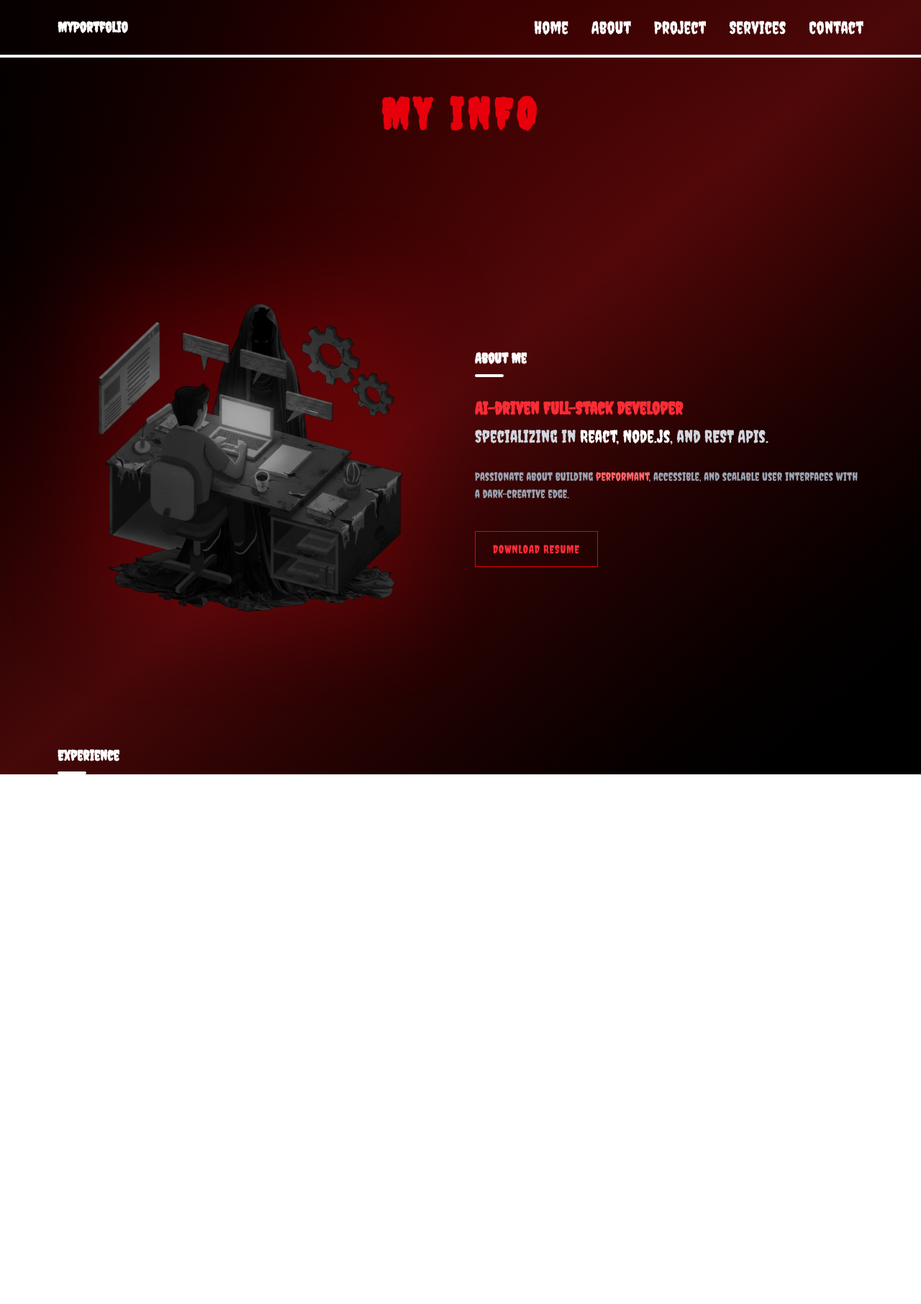
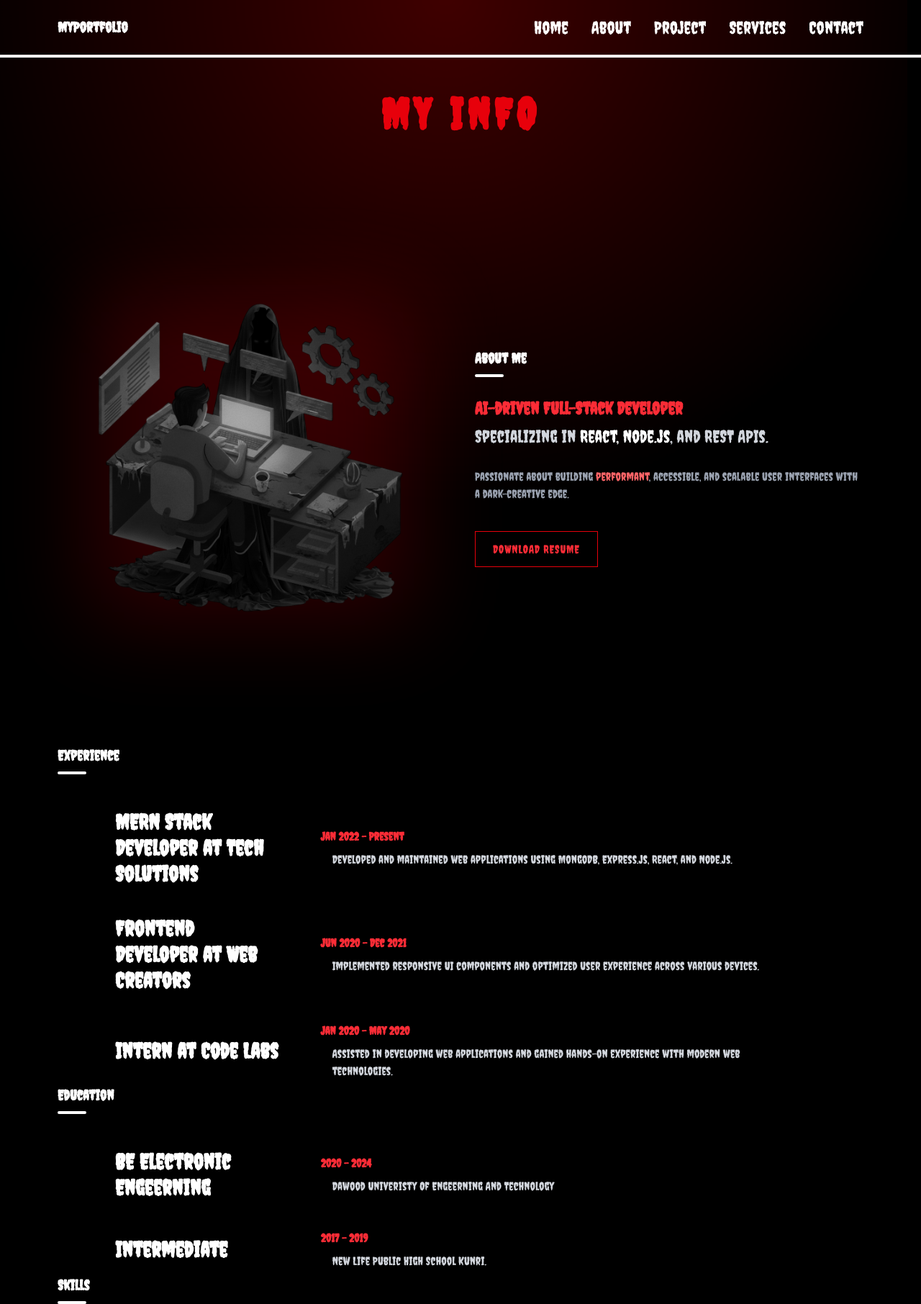
Before and after one commit to SOHAILASIF1/Next-Portfolio, a Next.js app in the folder hi/: page /about in a window 1280 px wide. Shown: the whole page at 72% size. Before the commit the page ends 1076 px from the top, so only its background shows below. Built offline with nearby package versions, Linux system fonts and the light colour scheme.

Commit message:
education field Upgrade

```diff
--- a/hi/app/about/page.js
+++ b/hi/app/about/page.js
@@ -1,6 +1,7 @@
 import Image from "next/image";
 import React from "react";
 import Heading from "../component/Heading";
+import Experience from "../component/Experience";
 
 function About() {
   return (
@@ -59,7 +60,19 @@ function About() {
           </div>
         </div>
         <div className="px-20">
-        <Heading title={"Experience"}/>
+          <Heading title={"Experience"} />
+          <div className="mt-10 space-y-6">
+            <Experience tittle={"MERN Stack Developer at Tech Solutions"} timePeriod={"Jan 2022 - Present"} discription={"Developed and maintained web applications using MongoDB, Express.js, React, and Node.js."} />
+            <Experience tittle={"Frontend Developer at Web Creators"} timePeriod={"Jun 2020 - Dec 2021"} discription={"Implemented responsive UI components and optimized user experience across various devices."} />
+            <Experience tittle={"Intern at Code Labs"} timePeriod={"Jan 2020 - May 2020"} discription={"Assisted in developing web applications and gained hands-on experience with modern web technologies."} />
+          </div>
+          <Heading title={"Education"} />
+          <div className="mt-10 space-y-6">
+            <Experience tittle={"BE Electronic Engeerning"} timePeriod={"2020 - 2024"} discription={"Dawood Univeristy Of Engeerning And Technology"} />
+            <Experience tittle={"Intermediate"} timePeriod={"2017 - 2019"} discription={"New Life Public High School Kunri."} />
+          </div>
+          <Heading title={"Skills"} />
+
 
 
         </div>
--- a/hi/app/component/Experience.js
+++ b/hi/app/component/Experience.js
@@ -2,7 +2,16 @@ import React from 'react'
 
 const Experience = ({tittle,timePeriod,discription}) => {
   return (
-    <div>
+    <div className='px-20 py-2 flex items-center justify-start gap-10'>
+
+      <div className='w-1/4 text-white font-semibold text-3xl'>
+      {tittle}
+
+      </div>
+      <div className='flex px-4 flex-col gap-2 w-3/4'>
+        <div className='text-red-500 font-semibold'>{timePeriod}</div>
+        <div className='ml-4 text-bold  text-gray-300'>{discription}</div>
+      </div>
 
     </div>
   )
--- a/hi/app/globals.css
+++ b/hi/app/globals.css
@@ -1 +1,44 @@
 @import "tailwindcss";
+
+/* Horror background animations */
+
+/* HORROR BACKGROUND ANIMATIONS */
+
+@keyframes slowPulse {
+  0% {
+    opacity: 0.15;
+  }
+  50% {
+    opacity: 0.35;
+  }
+  100% {
+    opacity: 0.15;
+  }
+}
+
+@keyframes fogDrift {
+  0% {
+    transform: translateX(0) translateY(0);
+  }
+  50% {
+    transform: translateX(-5%) translateY(-2%);
+  }
+  100% {
+    transform: translateX(0) translateY(0);
+  }
+}
+
+/* reusable classes */
+.horror-fog {
+  background: radial-gradient(
+    circle at top,
+    rgba(255, 0, 0, 0.25),
+    transparent 70%
+  );
+  animation: fogDrift 30s ease-in-out infinite;
+}
+
+.horror-pulse {
+  background: rgba(120, 0, 0, 0.3);
+  animation: slowPulse 5s infinite;
+}
--- a/hi/app/layout.js
+++ b/hi/app/layout.js
@@ -9,23 +9,23 @@ const creepster = Creepster({
 
 export const metadata = {
   title: "Next JS Portfolio",
-  description: "Generated by create next app",
+  description: "Horror Portfolio",
 };
 
 export default function RootLayout({ children }) {
   return (
     <html lang="en">
       <body
-        className={`
-          ${creepster.className}
-          min-h-screen
-          bg-gradient-to-br from-black via-red-950 to-black
-          text-red-100
-          antialiased
-        `}
+        className={`${creepster.className} min-h-screen bg-black text-red-100 overflow-x-hidden`}
       >
-        {/* Dark overlay for depth */}
-        <div className="min-h-screen bg-[radial-gradient(circle_at_top,rgba(255,0,0,0.15),transparent_60%)]">
+        {/* Fog Layer */}
+        <div className="fixed inset-0 -z-20 horror-fog"></div>
+
+        {/* Pulse Layer */}
+        <div className="fixed inset-0 -z-10 horror-pulse mix-blend-overlay"></div>
+
+        {/* Content */}
+        <div className="relative min-h-screen">
           <Navbar />
           {children}
         </div>
```
Lines whose indentation alone changed are shown as unchanged.
